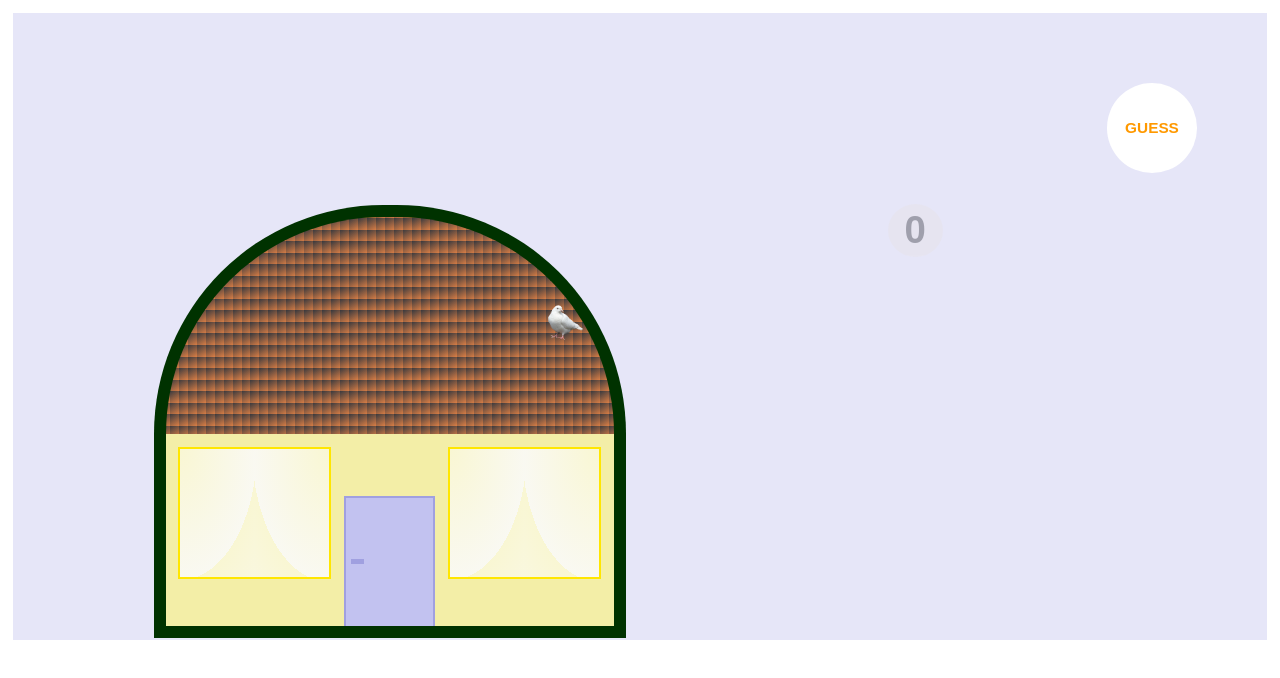
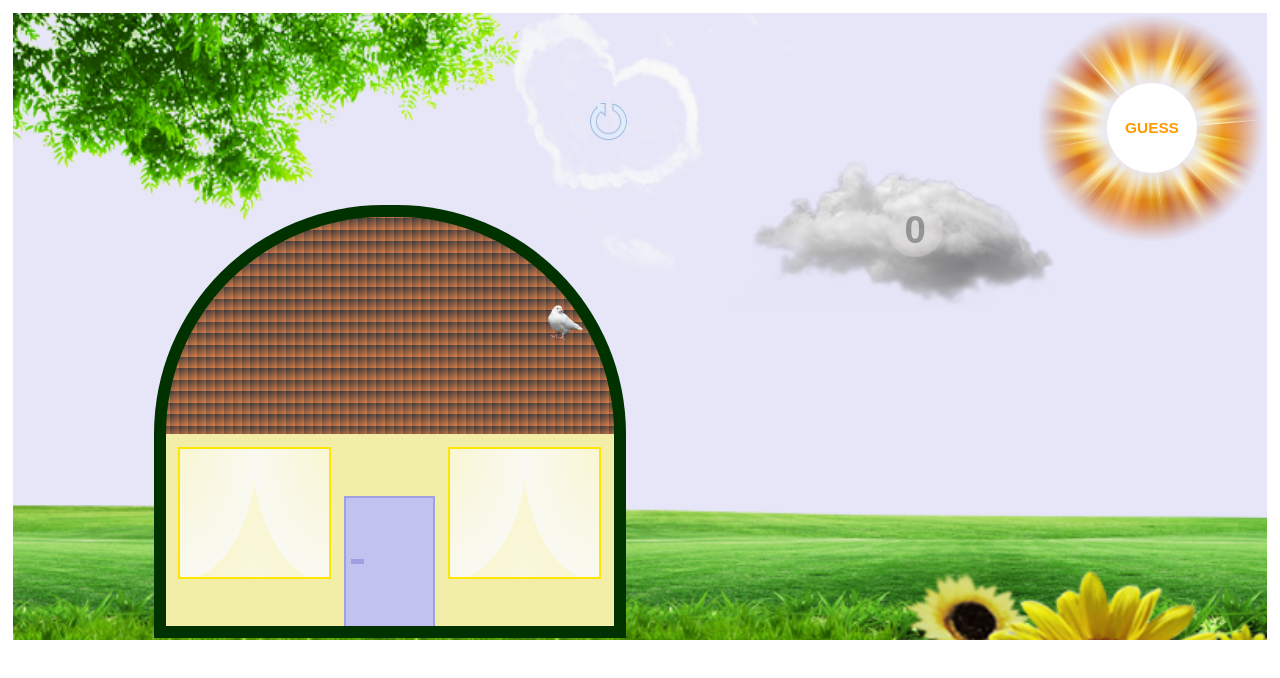
Before and after one commit to sbirhan/Lev3_11_projekt_js-vertiefung_number-guessing-game, a plain HTML site: page index.html in a window 1280 px wide. Drawn offline with Linux system fonts and the light colour scheme; the site is published under a folder, as on GitHub Pages, so addresses that start at the root find nothing.

Commit message:
first commit

```diff
--- a/assets/css/index.css
+++ b/assets/css/index.css
@@ -9,7 +9,7 @@ html, body{
     height: 49vw;
     margin: 1vw;
     background-color: rgb(230, 230, 248);
-    background-image: url(/assets/img/nature1.png);
+    background-image: url(../img/nature1.png);
     background-size: cover;
     background-repeat: no-repeat;
 }
@@ -25,7 +25,7 @@ html, body{
     margin-top: 0vw;
     border: none;
     background-color: transparent;
-    background-image: url(/assets/img/restart.png);
+    background-image: url(../img/restart.png);
     background-size: cover;
     background-repeat: no-repeat;
     opacity: 50%;
@@ -39,7 +39,7 @@ html, body{
     height: 18vw;
     margin-left: 80vw;
     margin-top: 0;
-    background-image: url(/assets/img/sun.png);
+    background-image: url(../img/sun.png);
     background-size: cover;
     background-repeat: no-repeat;
 }
@@ -64,7 +64,7 @@ html, body{
     margin-right: 15vw;
     height: 15vw;
     margin-top: -10vw;
-    background-image: url(/assets/img/cloud.png);
+    background-image: url(../img/cloud.png);
     background-size: cover;
     background-repeat: no-repeat;
 }
```
